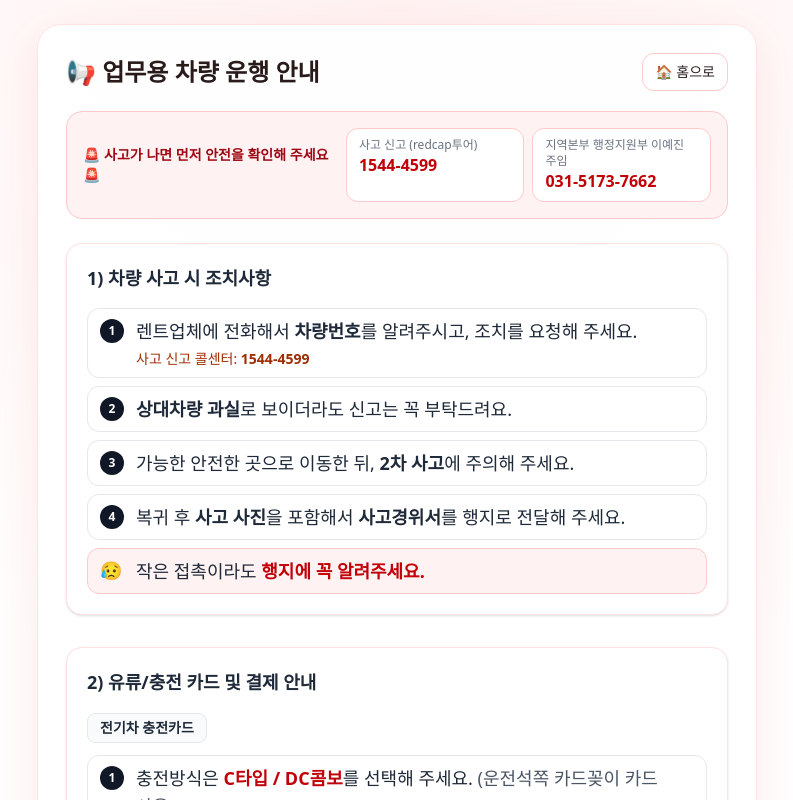
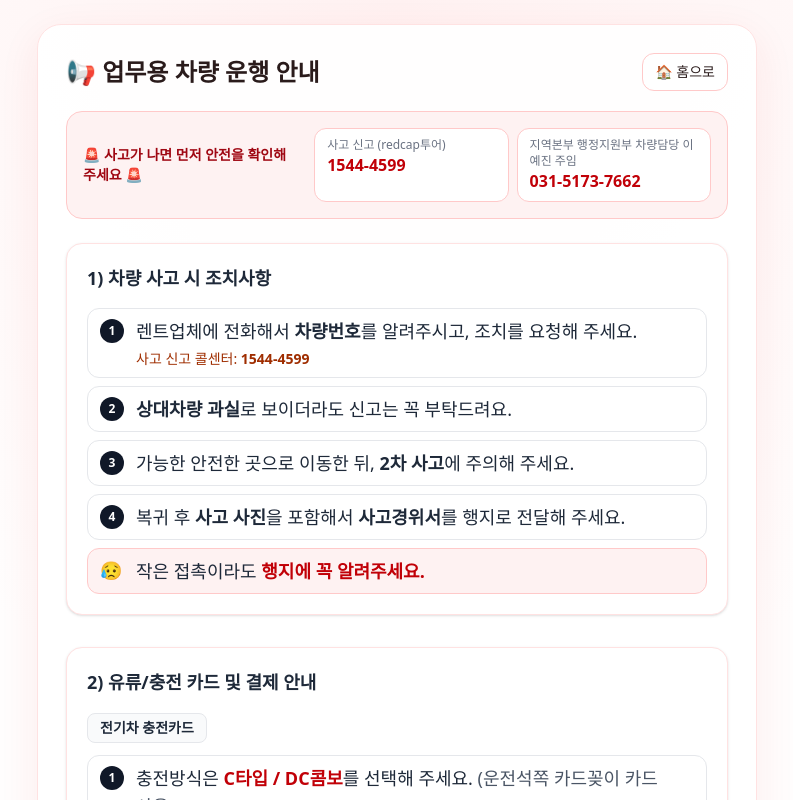
Before and after one commit to joadela00/vehicle-log, a Next.js app: page /guide in a window 1280 px wide. Shown: the top 800 px of the page, without its empty margins (243-1036 px from the left). Built offline with nearby package versions, Linux system fonts and the light colour scheme.

Commit message:
Update page.tsx

```diff
--- a/app/guide/page.tsx
+++ b/app/guide/page.tsx
@@ -73,7 +73,7 @@ export default function GuidePage() {
                 <div className="text-base font-extrabold text-red-700">1544-4599</div>
               </div>
               <div className="rounded-xl border border-red-200 bg-white px-3 py-2">
-                <div className="text-xs text-gray-500">지역본부 행정지원부 이예진 주임</div>
+                <div className="text-xs text-gray-500">지역본부 행정지원부 차량담당 이예진 주임</div>
                 <div className="text-base font-extrabold text-red-700">031-5173-7662</div>
               </div>
             </div>
```
